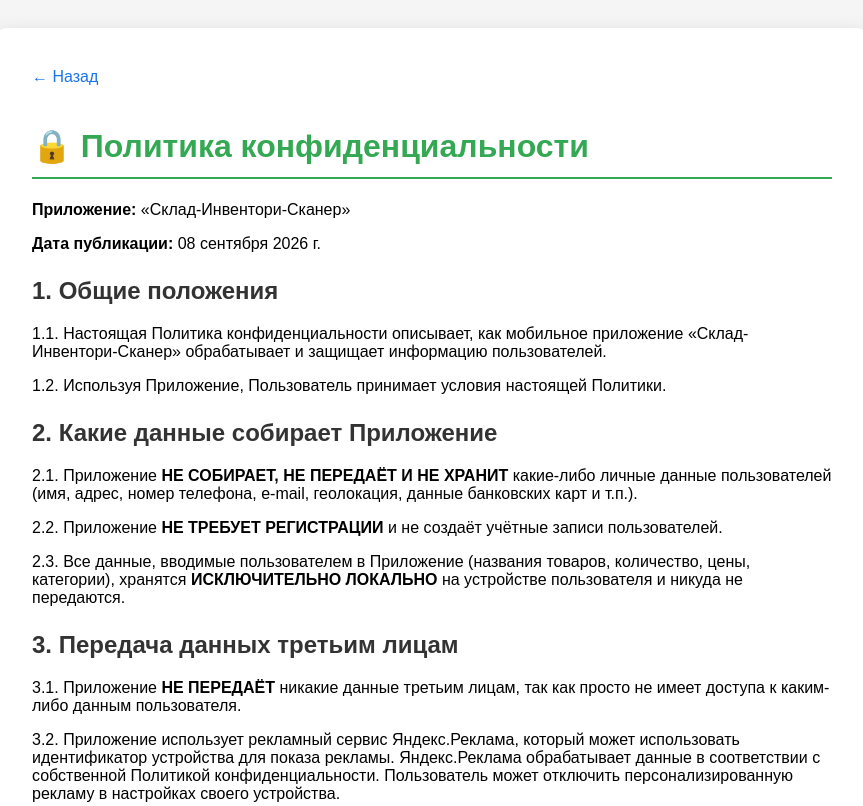
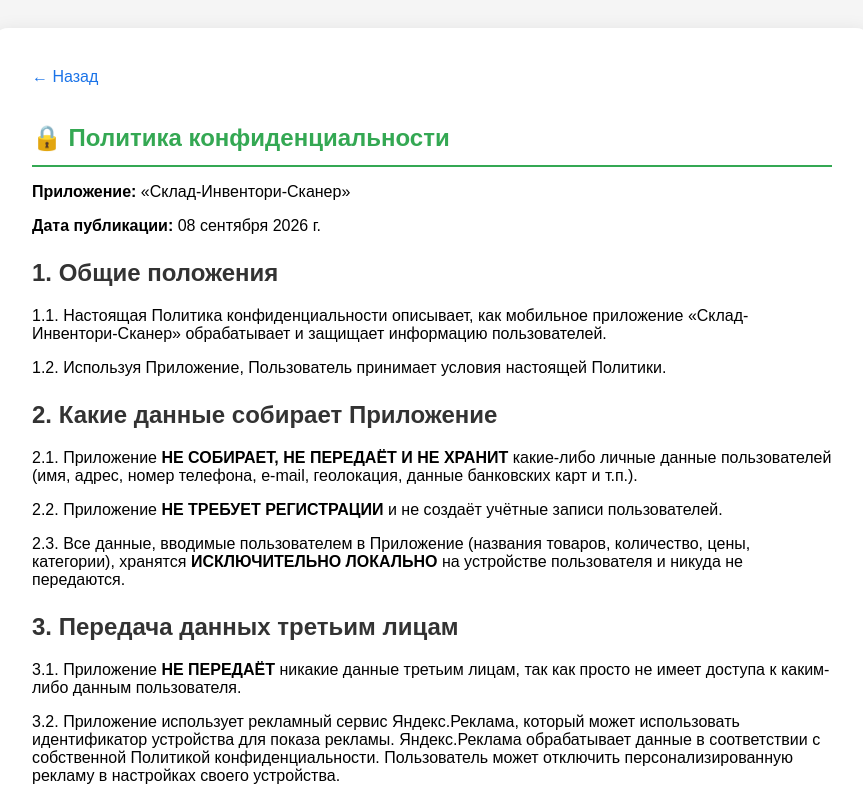
Before and after one commit to kayfull-in/Sklad-Inventori-Skaner, a plain HTML site: page docs/privacy.html in a window 1280 px wide. Shown: the top 806 px of the page, without its empty margins (208-1071 px from the left). Drawn offline with Linux system fonts and the light colour scheme.

Commit message:
Update privacy.html

```diff
--- a/docs/privacy.html
+++ b/docs/privacy.html
@@ -7,7 +7,16 @@
     <style>
         body { font-family: Arial, sans-serif; background: #f5f5f5; padding: 20px; }
         .container { background: white; max-width: 800px; margin: 0 auto; padding: 40px; border-radius: 16px; box-shadow: 0 4px 20px rgba(0,0,0,0.1); }
-        h1 { color: #34A853; border-bottom: 2px solid #34A853; padding-bottom: 12px; }
+        h1 {
+    color: #34A853;
+    border-bottom: 2px solid #34A853;
+    padding-bottom: 12px;
+    font-size: 24px;
+    line-height: 1.3;
+    word-wrap: break-word;
+    overflow-wrap: break-word;
+    hyphens: auto;
+}
         h2 { color: #333; margin-top: 24px; }
         .back { display: inline-block; margin-bottom: 20px; color: #1A73E8; text-decoration: none; }
         .back:hover { text-decoration: underline; }
```
